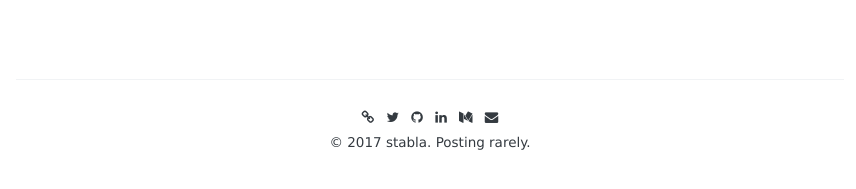
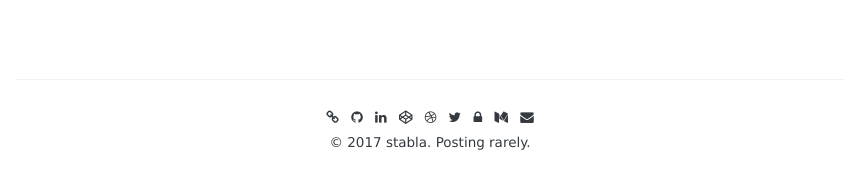
Before and after one commit to stabla/Blog, a Jekyll site: the page built from index.html, in a window 1280 px wide. Shown: the part 492-681 px from the top of the page, without its empty margins (210-1066 px from the left). Built offline with Jekyll 4.4.1, drawn with Linux system fonts in a browser that asks for light colours; nearby versions of some CDN libraries; some web fonts are replaced; the list of posts is cut into pages by our own code.

Commit message:
Update footer.html

```diff
--- a/_includes/footer.html
+++ b/_includes/footer.html
@@ -7,10 +7,6 @@
     <a href="https://www.{{ site.author.link }}"><i class="fa fa-link" aria-hidden="true"></i></a>
     {% endif %}
 
-    {% if site.author.twitter %}
-    <a href="https://twitter.com/{{ site.author.twitter }}"><i class="fa fa-twitter" aria-hidden="true"></i></a>
-    {% endif %}
-
     {% if site.author.github %}
     <a href="https://github.com/{{ site.author.github }}"><i class="fa fa-github" aria-hidden="true"></i></a>
     {% endif %}
@@ -18,6 +14,20 @@
     {% if site.author.linkedin %}
     <a href="https://www.linkedin.com/in/{{ site.author.linkedin }}"><i class="fa fa-linkedin" aria-hidden="true"></i></a>
     {% endif %}
+
+    {% if site.author.codepen %}
+    <a href="https://codepen.com/{{ site.author.codepen }}"><i class="fa fa-codepen" aria-hidden="true"></i></a>
+    {% endif %}
+
+    {% if site.author.dribbble %}
+    <a href="https://dribbble.com/{{ site.author.dribbble }}"><i class="fa fa-dribbble" aria-hidden="true"></i></a>
+    {% endif %}
+
+    {% if site.author.twitter %}
+    <a href="https://twitter.com/{{ site.author.twitter }}"><i class="fa fa-twitter" aria-hidden="true"></i></a>
+    {% endif %}
+
+    <a href="https://www.guillaumebonnet.fr/pgp_key"><i class="fa fa-lock" aria-hidden="true"></i></a>
 
     {% if site.author.medium %}
     <a href="https://medium.com/@{{ site.author.medium }}"><i class="fa fa-medium" aria-hidden="true"></i></a>
```
